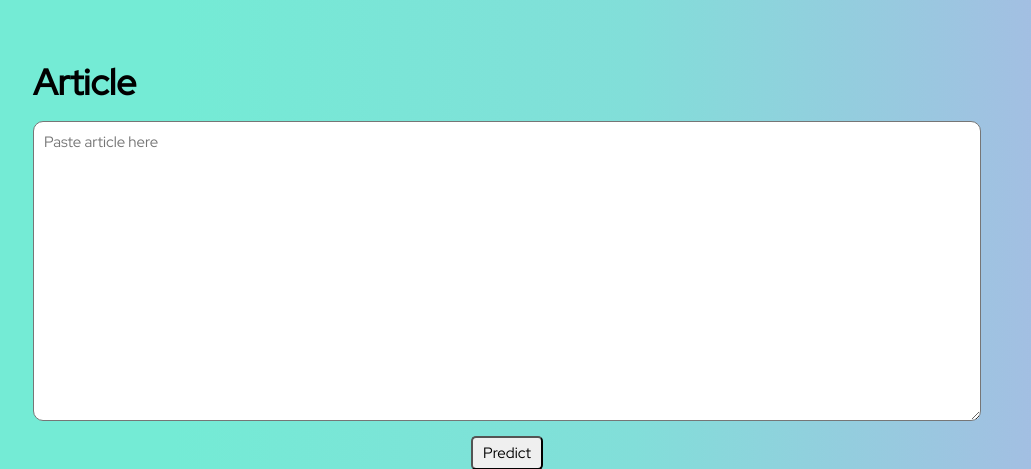
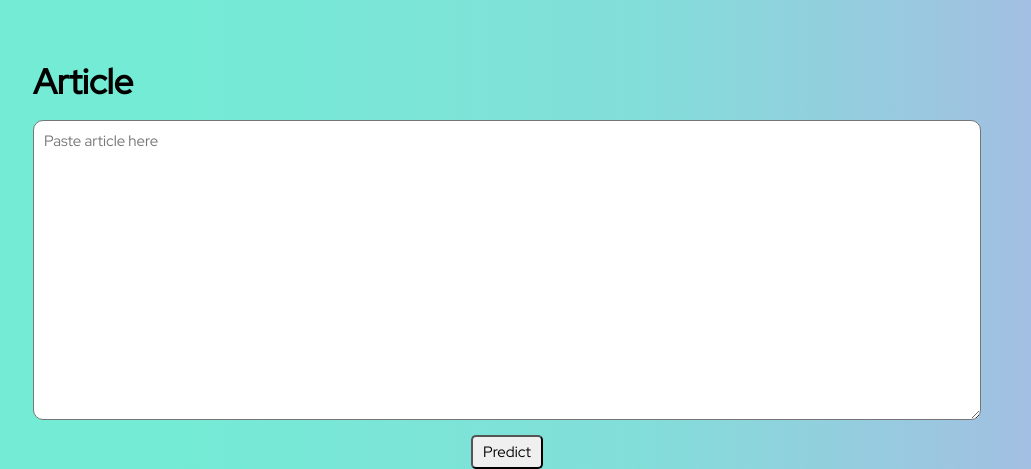
Before and after one commit to maximgeller/news-classifier-app, a Flask app: page / in a window 1280 px wide. Shown: the part 148-617 px from the top of the page, without its empty margins (133-1164 px from the left). Run offline with Flask 2, Linux system fonts and the light colour scheme; parts of the project's set-up code (start-up, migrations or seed data) failed here and were passed over.

Commit message:
changed pixel size

```diff
--- a/static/css/main.css
+++ b/static/css/main.css
@@ -71,7 +71,7 @@ body {
 #title {
     text-align: left;
     padding-left: 12.5%;
-    font-size: 36px;
+    font-size: 35px;
     font-weight: 700;
 
 }
```
Also changed, not shown: 2 other files.
